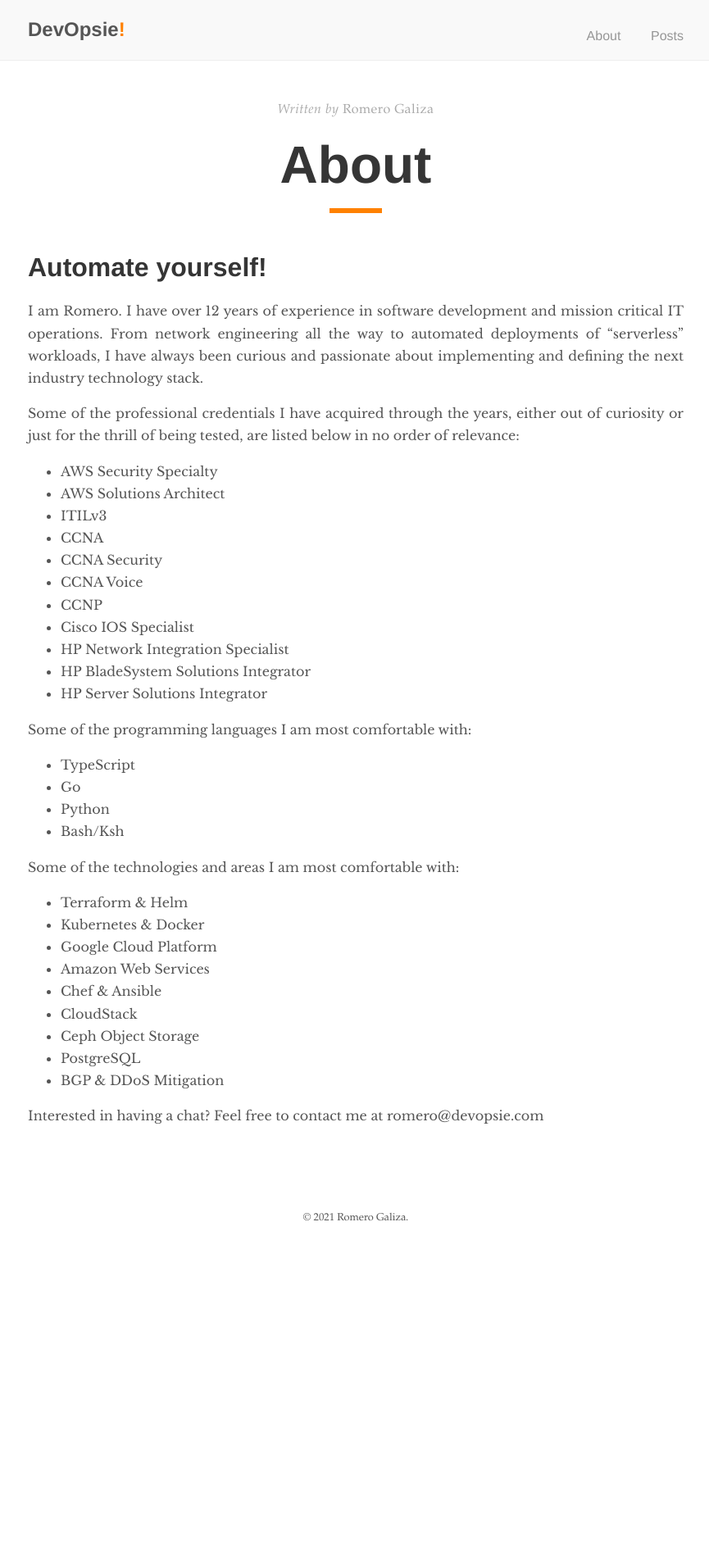
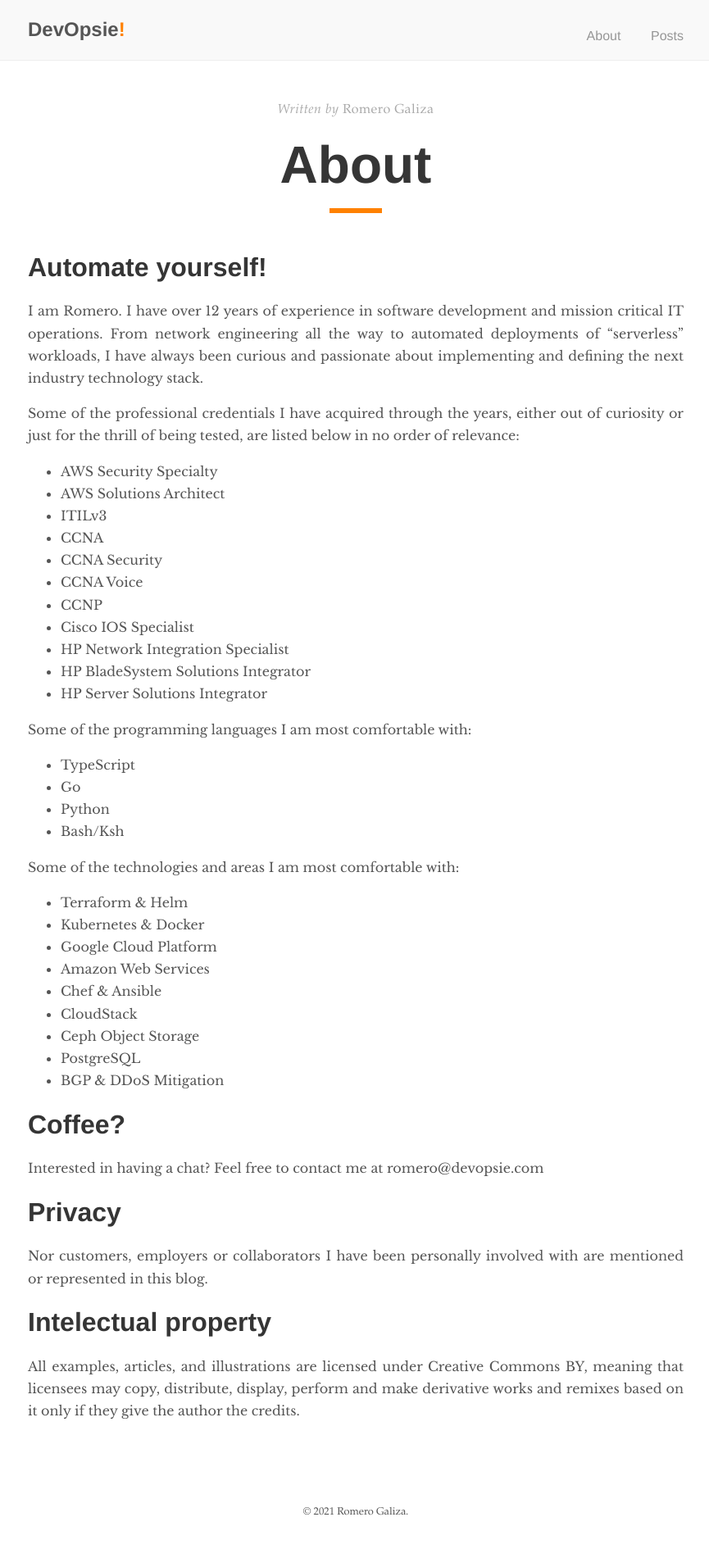
Before and after one commit to romerojunior/blog, a Jekyll site: the page built from about.md, in a window 1280 px wide. Shown: the whole page at 82% size, without its empty margins (206-1071 px from the left). Built offline with Jekyll 4.4.1, drawn with Linux system fonts in a browser that asks for light colours; before the commit the page ends 1531 px from its top, so only the background shows below that.

Commit message:
update about.md

```diff
--- a/about.md
+++ b/about.md
@@ -41,4 +41,18 @@ Some of the technologies and areas I am most comfortable with:
 * PostgreSQL
 * BGP & DDoS Mitigation
 
+# Coffee?
+
 Interested in having a chat? Feel free to contact me at romero@devopsie.com
+
+# Privacy
+
+Nor customers, employers or collaborators I have been personally involved with
+are mentioned or represented in this blog.
+
+# Intelectual property
+
+All examples, articles, and illustrations are licensed under Creative Commons
+BY, meaning that licensees may copy, distribute, display, perform and make
+derivative works and remixes based on it only if they give the author the
+credits.
```
